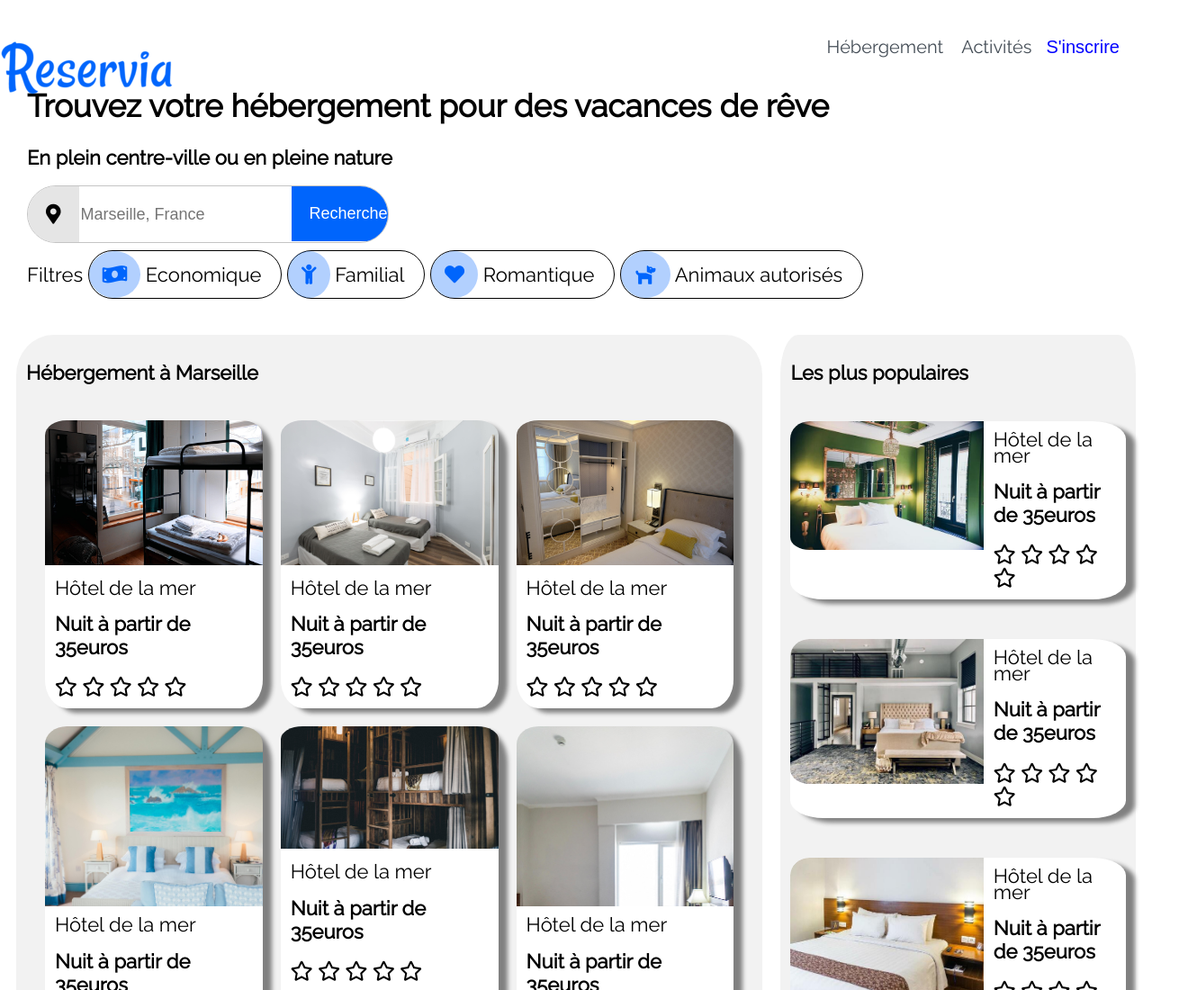
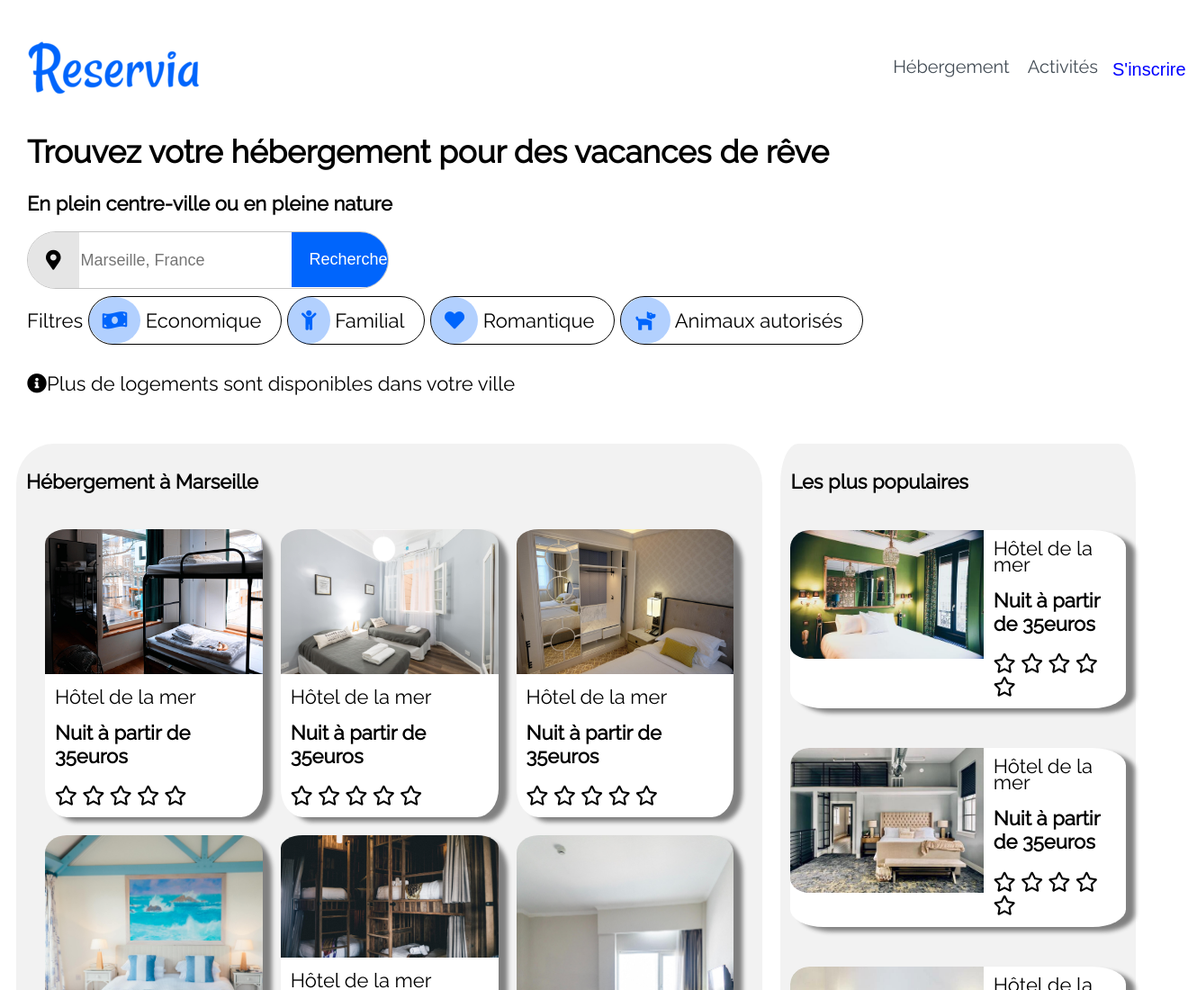
Before and after one commit to FlorentCG/GuglielmettiFlorent_2_01122020, a plain HTML site: page index.html in a window 1280 px wide. Shown: the top 1100 px of the page at 90% size, 1330 px wide, since content can reach past the window. Drawn offline with Linux system fonts and the light colour scheme.

Commit message:
intégration balise information

```diff
--- a/css/style.css
+++ b/css/style.css
@@ -21,24 +21,25 @@ h2{
 
 .logo{
 
-  position: absolute;
-
-  left: 0;
+  text-align:left;
 
 
 }
 
 
 .nav{
-  display: flex;
- justify-content:flex-end;
+  display: inline-grid;
+  grid-template-columns:  200px 1000px 100px;
+
+
+
 
 }
 
 .nav ul
 {
-	margin: 0px;
-	background: white;
+
+
 	list-style: none;
 
 }
@@ -47,7 +48,7 @@ h2{
 {   margin-top:0px;
 	padding: 10px;
 	display: block;
-	text-align: justify;
+
 	text-decoration: none;
 	color: #444D56;
   font-size: 20px;
@@ -59,6 +60,10 @@ h2{
 	color: blue;
   font-size: 20px;
   border:none;
+  text-align:left;
+
+  margin: 0px;
+
 
 
 }
@@ -75,12 +80,12 @@ a:hover{
  border-top: 0.5rem solid blue;
 }
 
-.nav .menu
+.menu
 {
 	display: flex;
 	flex-direction: row;
   justify-content: flex-end;
-
+  align-items: top;
 
 }
 
@@ -159,6 +164,11 @@ a:hover{
   background-color: rgba(0, 101, 252 );
   color: #ffffff;
   font-size: 18px;
+}
+
+.info{
+  display: flex;
+  align-items: center;
 }
 
 
--- a/index.html
+++ b/index.html
@@ -16,12 +16,12 @@
 <body>
 
     <header>
-        <div class="logo">
-            <img src="images/logo/Reservia3x.png" alt="Trouvez votre hébergement pour des vacances de rêve"/>
-        </div>
+
         <nav class="nav">
 
-
+            <div class="logo">
+                <img src="images/logo/Reservia3x.png" alt="Trouvez votre hébergement pour des vacances de rêve"/>
+            </div>
 
 
 
@@ -67,7 +67,7 @@
 
 
 
-
+    <div class= info><i class="fas fa-info-circle"></i> <p>Plus de logements sont disponibles dans votre ville</p></div>
 
 
 
```
